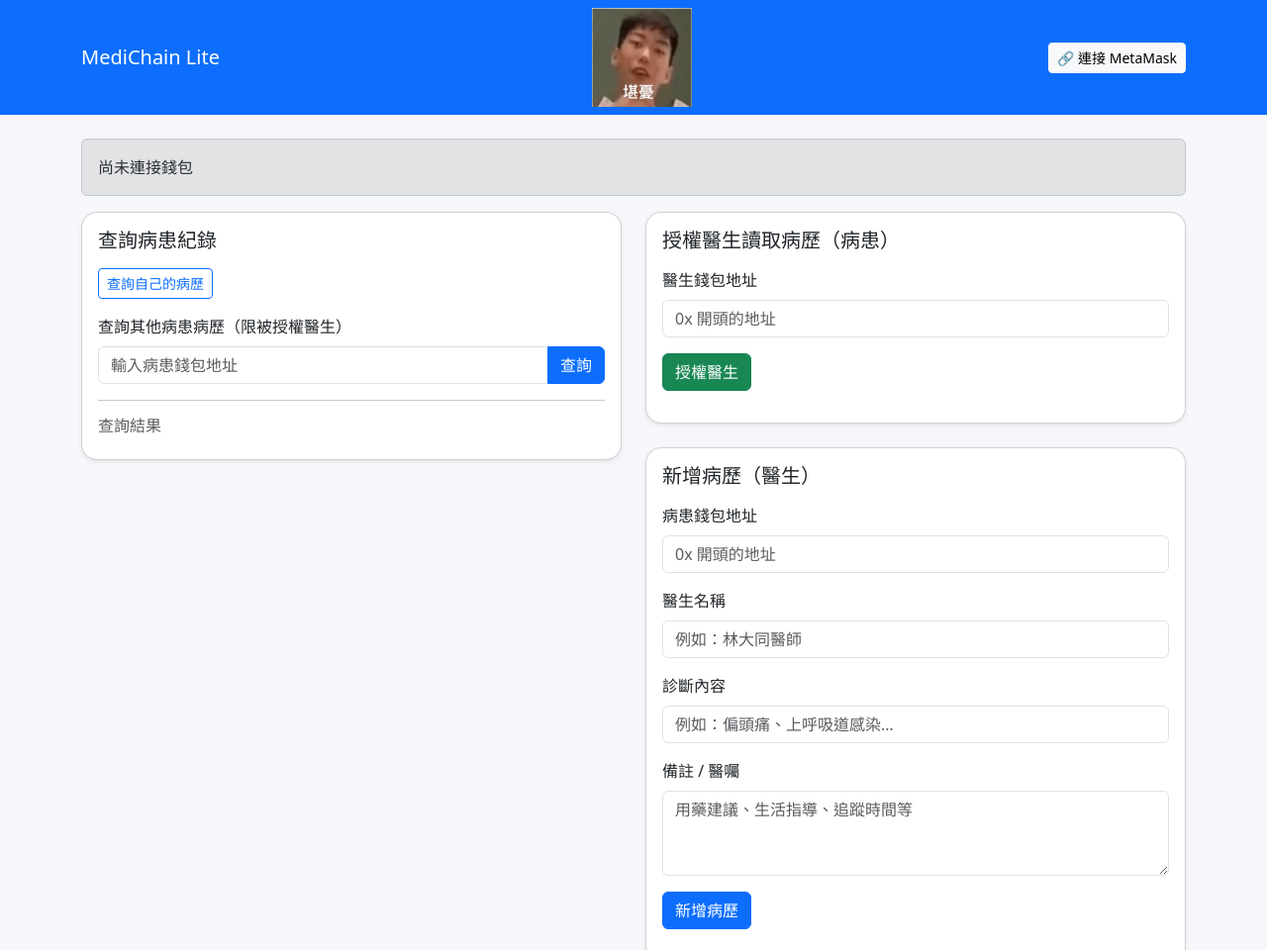
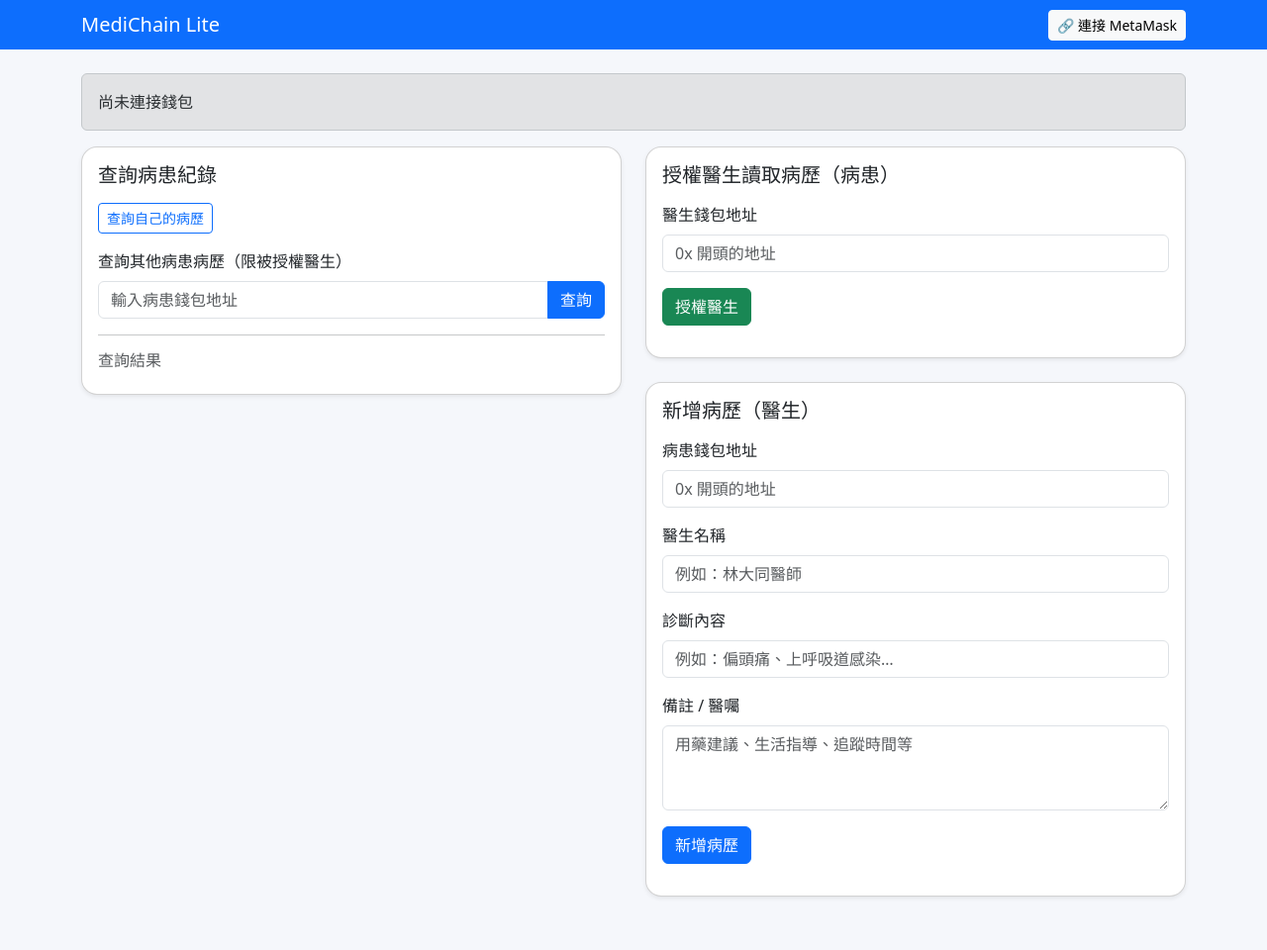
Before and after one commit to MixrWu/medi-chain-frontend, a website: page index.html in a window 1280 px wide. Shown: the top 960 px of the page at 99% size. Drawn offline with nearby package versions, Linux system fonts and the light colour scheme.

Commit message:
拿掉圖片

```diff
--- a/index.html
+++ b/index.html
@@ -30,7 +30,6 @@
 <nav class="navbar navbar-dark bg-primary mb-4">
     <div class="container">
         <span class="navbar-brand mb-0 h1">MediChain Lite</span>
-        <img src="img/Screenshot_20250926-181843_LINE_1.jpg" height="100px">
         <button id="connectBtn" class="btn btn-light btn-sm">
             🔗 連接 MetaMask
         </button>
```
